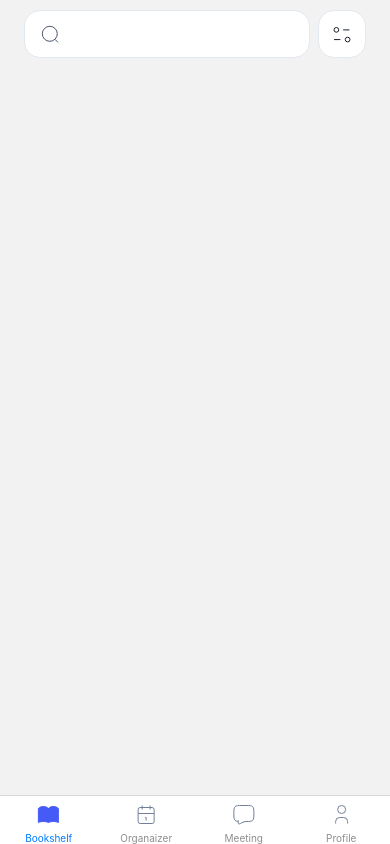
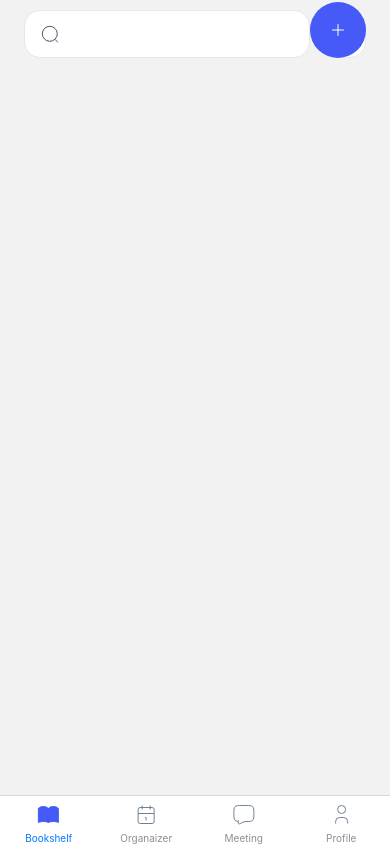
Before and after one commit to Datmon/smartreaderv3, a React Native app: screen /Bookshelf in a window 390 px wide. Built offline with nearby package versions, Linux system fonts and the light colour scheme.

Commit message:
feat(Bookshelf): add plus button

```diff
--- /dev/null
+++ b/src/assets/svg/PlusSign.tsx
@@ -0,0 +1,10 @@
+import * as React from 'react';
+import Svg, { Path } from 'react-native-svg';
+
+const PlusSign = () => (
+  <Svg width={14} height={14} fill="none">
+    <Path stroke="#fff" d="M7 1.167v11.666M1.167 7h11.667" />
+  </Svg>
+);
+
+export default PlusSign;
--- a/src/assets/svg/index.ts
+++ b/src/assets/svg/index.ts
@@ -9,6 +9,7 @@ import ProfileIcon from './ProfileIcon';
 import MeetingIcon from './MeetingIcon';
 import SearchIcon from './SearchIcon';
 import FilterIcon from './FilterIcon';
+import PlusSign from './PlusSign';
 
 export {
   EmailIcon,
@@ -22,4 +23,5 @@ export {
   MeetingIcon,
   SearchIcon,
   FilterIcon,
+  PlusSign,
 };
--- a/src/screens/Bookshelf/Bookshelf.tsx
+++ b/src/screens/Bookshelf/Bookshelf.tsx
@@ -9,7 +9,7 @@ import { StorageService } from 'services';
 import { Text } from 'components/Text';
 import { useTranslation } from 'context/LanguageContext';
 import SearchInput from './components/SearchInput';
-import { FilterIcon } from 'assets/svg';
+import { FilterIcon, PlusSign } from 'assets/svg';
 
 const Bookshelf = ({
   navigation,
@@ -33,6 +33,9 @@ const Bookshelf = ({
           </TouchableOpacity>
         </View>
       </View>
+      <TouchableOpacity style={styles.addButton}>
+        <PlusSign />
+      </TouchableOpacity>
     </SafeAreaView>
   );
 };
@@ -43,6 +46,7 @@ const styles = StyleSheet.create({
   container: {
     padding: 24,
     paddingTop: 10,
+    height: '100%',
   },
   searchTab: {
     flexDirection: 'row',
@@ -59,4 +63,16 @@ const styles = StyleSheet.create({
     borderColor: '#E2E8F0',
     marginLeft: 8,
   },
+  addButton: {
+    position: 'absolute',
+    width: 56,
+    height: 56,
+    margin: 24,
+    borderRadius: 50,
+    backgroundColor: '#455AF7',
+    bottom: 0,
+    right: 0,
+    alignItems: 'center',
+    justifyContent: 'center',
+  },
 });
--- a/src/screens/Navigation.tsx
+++ b/src/screens/Navigation.tsx
@@ -14,7 +14,7 @@ import Bookshelf from 'screens/Bookshelf';
 import { actions } from 'store';
 import CreateNewPassword from './ChangePasswordFlow/CreateNewPassword';
 import SuccessChanged from './ChangePasswordFlow/SuccessChanged';
-import { Text } from 'components/Text';
+
 import LoadingIndicator from 'components/LoadingIndicator';
 import { createBottomTabNavigator } from '@react-navigation/bottom-tabs';
 import Organaizer from './Organaizer';
--- a/src/screens/Profile/Profile.tsx
+++ b/src/screens/Profile/Profile.tsx
@@ -1,4 +1,4 @@
-import { Button, SafeAreaView, StyleSheet, Text, View } from 'react-native';
+import { Button, SafeAreaView, StyleSheet, Text } from 'react-native';
 import React from 'react';
 import { useDispatch } from 'react-redux';
 import { StorageService } from 'services';
```
